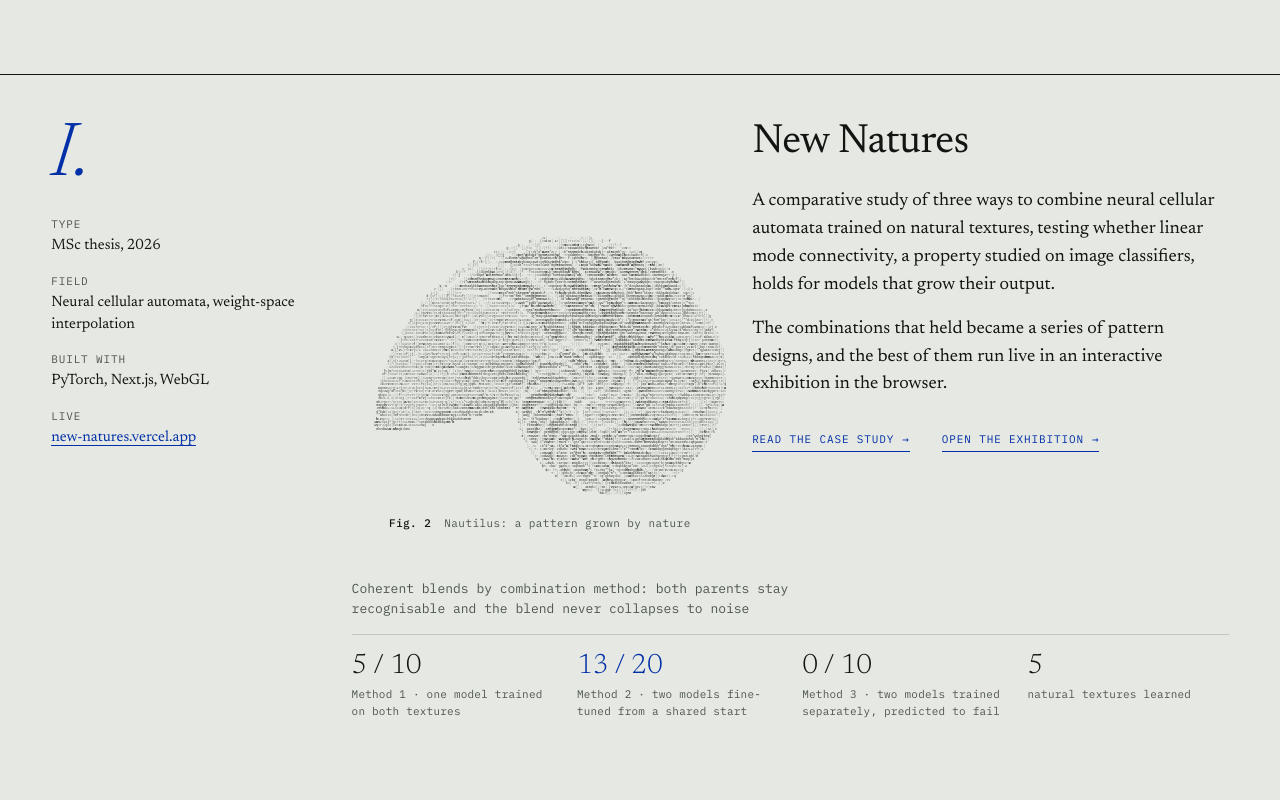
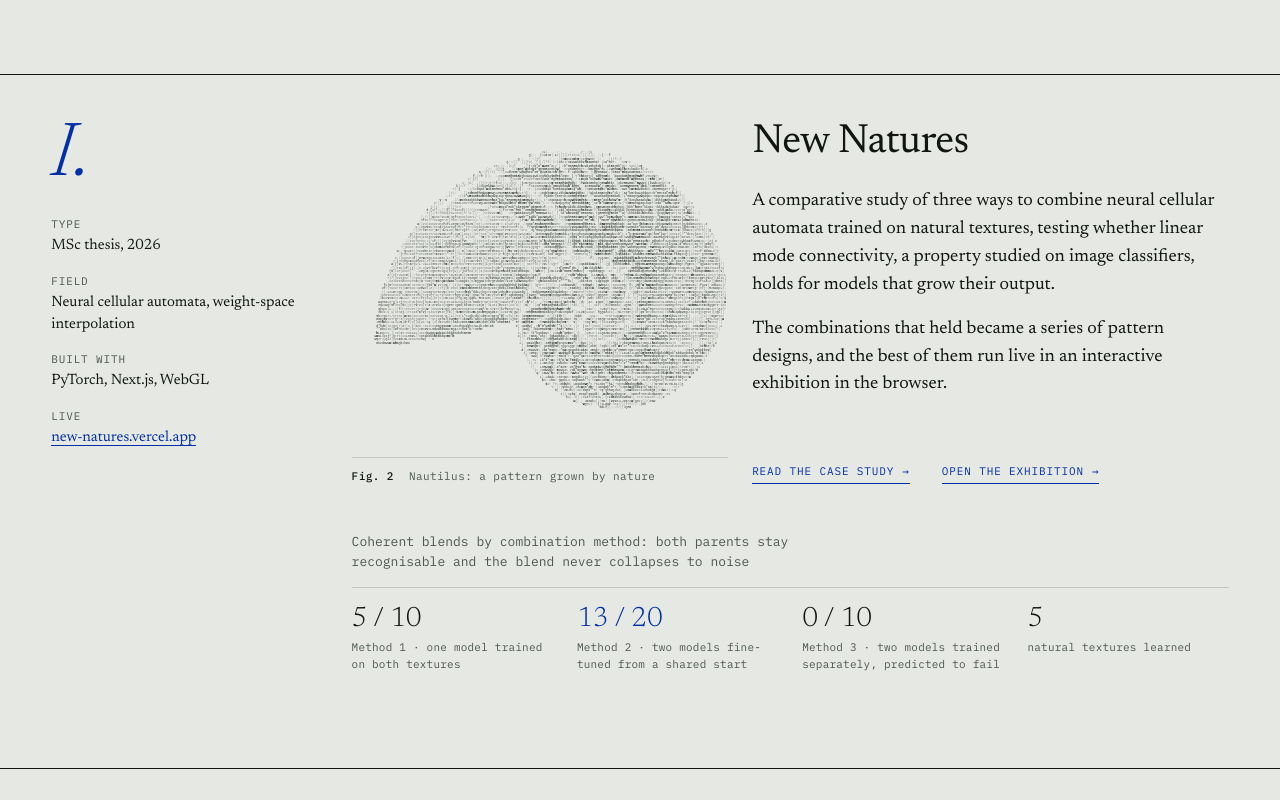
Before and after one commit to alinakkuznetsova/portfolio, a plain HTML site: page index.html in a window 1280 px wide. Shown: the part 1100-1900 px from the top of the page. Drawn offline with Linux system fonts and the light colour scheme.

Commit message:
align homepage figures

```diff
--- a/css/style.css
+++ b/css/style.css
@@ -148,19 +148,26 @@ a { color: inherit; }
 .mh-end  { grid-column: 9 / 13; text-align: right; display: flex; justify-content: flex-end; gap: var(--s3); }
 
 /* ── figures ── */
+/* a figure spans the full height of the text beside it: the drawing's box starts level with the title,
+   the caption rule sits level with the last line of the text, and the drawing is centred between them */
 .fig { display: flex; flex-direction: column; gap: 12px; }
-.fig-art { display: flex; align-items: center; justify-content: center; position: relative; }
-/* the drawing sits on its caption: art anchored to the bottom of its box, caption centred directly beneath, no rule */
-.fig:has(.fig-cap) .fig-art { align-items: flex-end; }
+.fig-art { display: flex; align-items: center; justify-content: center; position: relative; flex: 1 1 auto; }
 .fig-cap {
+  border-top: 1px solid var(--rule);
+  padding-top: 10px;
   display: block;
-  text-align: center;
-  text-wrap: balance;
   font-size: var(--fs-label);
   letter-spacing: 0.04em;
   line-height: 1.5;
+  white-space: nowrap;
+  overflow: hidden;
+  text-overflow: ellipsis;
 }
-.fig-cap b { color: var(--ink); font-weight: 500; margin-right: 6px; }
+.fig-cap b { color: var(--ink); font-weight: 500; margin-right: 8px; }
+.plate-art, .appendix-art, .hero-fig { align-self: stretch; }
+/* the text column runs the same height as its figure: title level with the top of the drawing's box, links level with the caption */
+.plate-body, .appendix-body { display: flex; flex-direction: column; align-self: stretch; }
+.plate-body .links, .appendix-body .links { margin-top: auto; padding-top: var(--s4); }
 
 /* ── ascii ── */
 .ascii { position: relative; will-change: transform; line-height: 0; }
@@ -211,7 +218,6 @@ a { color: inherit; }
 .meta dd a { color: var(--klein); text-decoration: none; border-bottom: 1px solid currentColor; }
 .plate-title { font-size: var(--fs-h2); font-weight: 400; line-height: 1; letter-spacing: -0.015em; margin-bottom: var(--s3); }
 .plate-body .prose { margin-bottom: var(--s4); }
-.plate-body .links { margin-top: var(--s4); }
 
 /* plate layouts: the meta column is fixed, the rest composes to the evidence */
 .plate--lead  .plate-art  { grid-column: 4 / 8; }
@@ -223,7 +229,7 @@ a { color: inherit; }
 .plate--split .plate-art  { grid-column: 4 / 7; }
 .plate--split .plate-body { grid-column: 7 / 13; }
 .plate--split .plate-extra{ grid-column: 4 / 13; }
-.plate-art .fig-art { min-height: 380px; }
+.plate-art .fig-art { min-height: 320px; }
 .plate-extra { display: grid; gap: var(--s6); }
 
 /* data row: real figures from the project */
@@ -261,11 +267,10 @@ a { color: inherit; }
 /* appendix */
 .appendix { border-top: 1px dashed var(--graphite); padding-block: var(--s6) var(--s12); row-gap: var(--s4); }
 .appendix-meta { grid-column: 1 / 4; }
-.appendix-art  { grid-column: 4 / 6; }
-.appendix-art .fig-art { min-height: 200px; }
+.appendix-art  { grid-column: 4 / 7; }
+.appendix-art .fig-art { min-height: 220px; }
 .appendix-body { grid-column: 7 / 13; }
 .appendix-body .plate-title { font-size: var(--fs-h3); }
-.appendix-body .links { margin-top: var(--s3); }
 
 /* about */
 .about { border-top: 1px solid var(--ink); padding-block: var(--s6) var(--s12); row-gap: var(--s6); }
@@ -483,7 +488,6 @@ a { color: inherit; }
   .sec-note { grid-column: 4 / 13; }
   .cards { grid-template-columns: repeat(2, minmax(0, 1fr)); }
   .data { grid-template-columns: repeat(2, minmax(0, 1fr)); row-gap: var(--s3); }
-  .appendix-art { grid-column: 4 / 7; }
   .appendix-body { grid-column: 7 / 13; }
 }
 
@@ -499,6 +503,8 @@ a { color: inherit; }
   .plate-meta { flex-direction: row; flex-wrap: wrap; align-items: flex-end; gap: var(--s3); }
   .plate-meta .meta { flex-basis: 100%; }
   .plate-art .fig-art, .appendix-art .fig-art { min-height: 0; }
+  .fig-cap { white-space: normal; }
+  .plate-body .links, .appendix-body .links { margin-top: 0; }
   .specimens, .specimens.four, .series, .figrow.three, .figrow.four { grid-template-columns: repeat(2, minmax(0, 1fr)); }
   .cards, .cards.two, .caps { grid-template-columns: 1fr; }
   .data.six { grid-template-columns: repeat(3, minmax(0, 1fr)); row-gap: var(--s3); }
```
